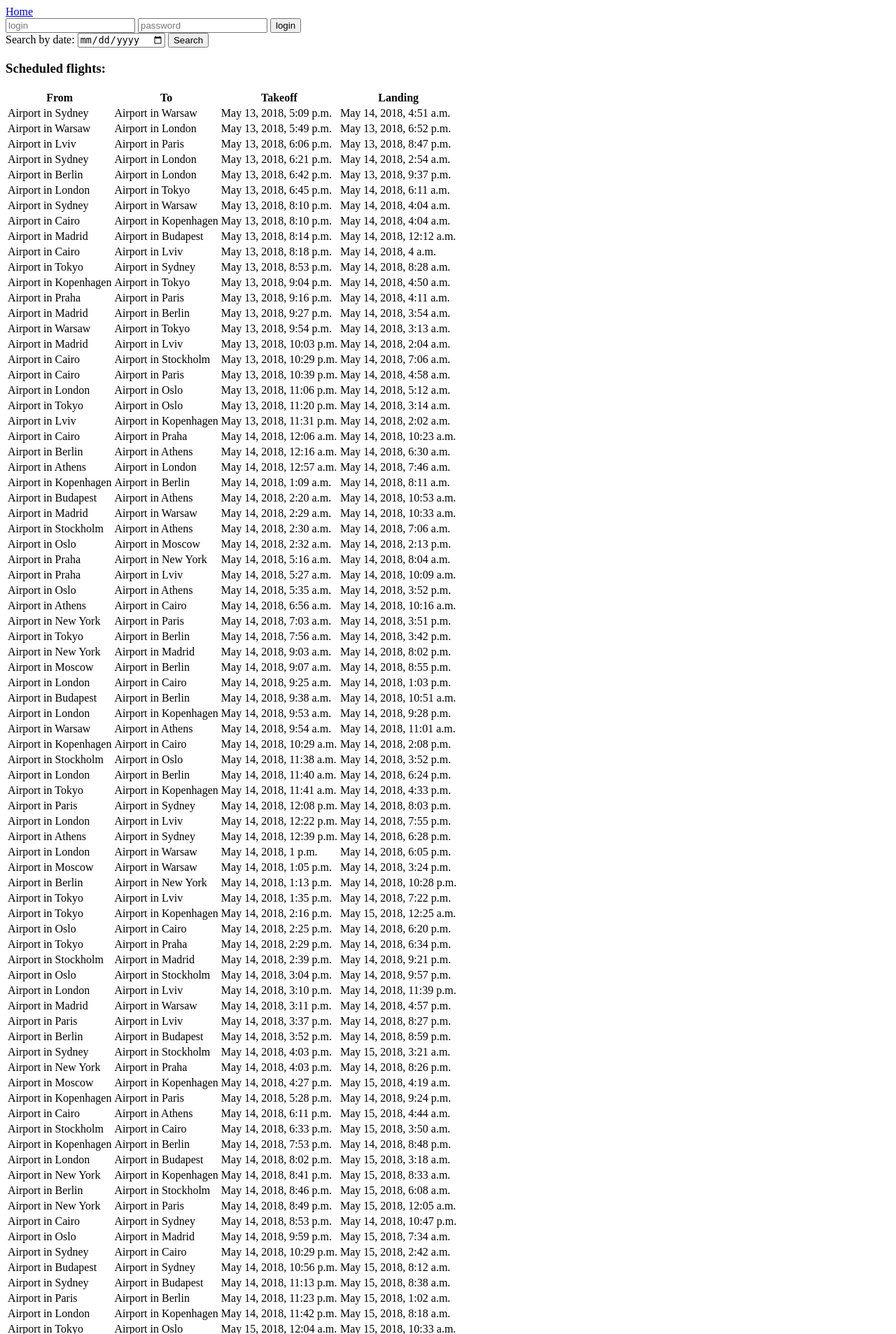
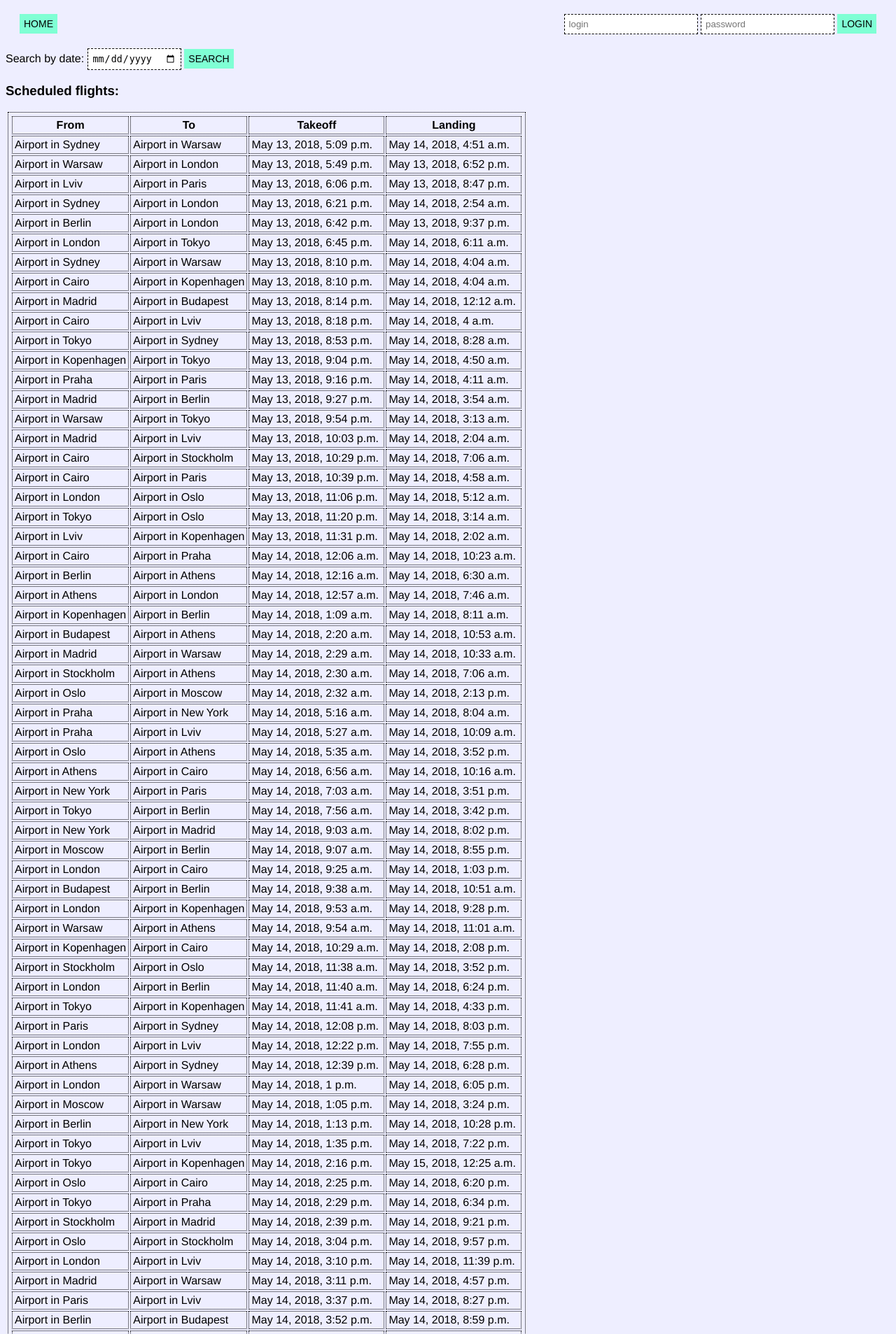
Before and after one commit to mbalc/aircraft-simulator, a Django app: page / in a window 1280 px wide. Shown: the top 1907 px of the page at 70% size. Run offline with Django 3.2, Linux system fonts and the light colour scheme; data comes from the database, SQL or seed files in the repository.

Commit message:
Add simple css

```diff
--- a/flights/static/styles.css
+++ b/flights/static/styles.css
@@ -1,4 +1,32 @@
+body {
+  font-family: "Helvetica Neue", Helvetica, Arial, sans-serif;
+  background: #eef; }
+
+button, input.clickable {
+  text-transform: uppercase;
+  background: aquamarine;
+  border: 0;
+  font-size: 14px; }
+  button:hover, input.clickable:hover {
+    background: whitesmoke; }
+
+table, th, td {
+  margin: 3px;
+  padding: 3px;
+  border: 1px dotted black; }
+
+button, input {
+  padding: 6px; }
+
+input {
+  border: dashed 1px; }
+
 .clickable:hover {
   background-color: #bbb; }
 
+header {
+  display: flex;
+  justify-content: space-between;
+  margin: 20px; }
+
 /*# sourceMappingURL=styles.css.map */
--- a/flights/static/styles.scss
+++ b/flights/static/styles.scss
@@ -1,3 +1,38 @@
+body {
+  font-family: "Helvetica Neue", Helvetica, Arial, sans-serif;
+  background: #eef;
+}
+
+button , input.clickable {
+  text-transform: uppercase;
+  background: aquamarine;
+  border: 0;
+  font-size: 14px;
+  &:hover {
+    background: whitesmoke;
+  }
+}
+
+table, th, td {
+  margin: 3px;
+  padding: 3px;
+  border: 1px dotted black;
+}
+
+button , input {
+  padding: 6px;
+}
+
+input {
+  border: dashed 1px;
+}
+
 .clickable:hover {
   background-color: #bbb
 }
+
+header {
+  display: flex;
+  justify-content: space-between;
+  margin: 20px;
+}
--- a/flights/templates/index.html
+++ b/flights/templates/index.html
@@ -7,17 +7,22 @@
 </head>
 <body>
 <header>
-    <a href="/">Home</a>
+    <a href="/">
+        <button>Home</button>
+    </a>
     {% if request.user.is_authenticated %}
-        <a href="{% url 'logout' %}?next={{ request.get_full_path | urlencode }}">Log out</a>
+        <a href="{% url 'logout' %}?next={{ request.get_full_path | urlencode }}">
+            <button>Log out</button>
+        </a>
     {% else %}
         {% if 'login' not in request.path %}
-            <form method="post" >
+            <form method="post">
                 {% csrf_token %}
                 <input type="text" name="username" placeholder="login"/>
                 <input type="password" name="password" placeholder="password" required>
 
-                <input type="submit" value="login" formaction="{% url 'login' %}?next={{ request.get_full_path | urlencode }}"/>
+                <input class="clickable" type="submit" value="login"
+                       formaction="{% url 'login' %}?next={{ request.get_full_path | urlencode }}"/>
             </form>
         {% endif %}
     {% endif %}
--- a/flights/views.py
+++ b/flights/views.py
@@ -52,7 +52,6 @@ def reserve(request):
 def isShort(name):
     return len(name) < 5 and len != 'asdf'
 
-
 class myForm(forms.Form):
     name = forms.CharField(validators=[isShort])
 
```
Also changed, not shown: 1 other file.
